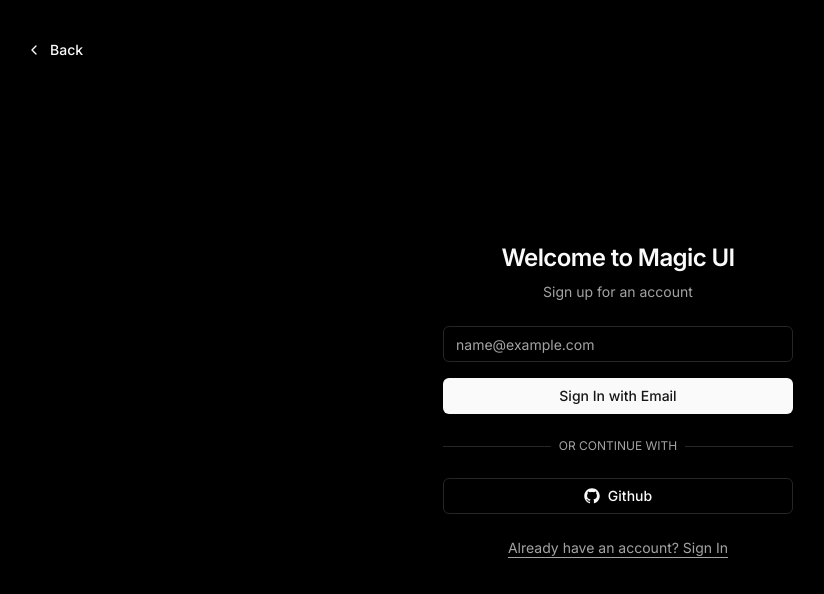
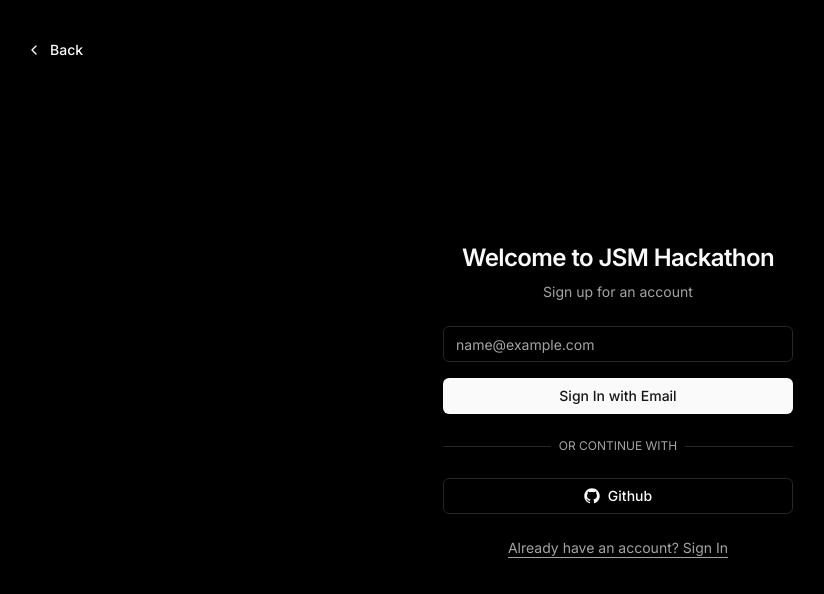
Before and after one commit to dokgu/jsm-hackathon, a Next.js app: page /signup in a window 1280 px wide. Shown: the top 594 px of the page, without its empty margins (22-846 px from the left). Built offline with nearby package versions, Linux system fonts and the light colour scheme.

Commit message:
Update landing page copy

```diff
--- a/app/(auth)/login/page.tsx
+++ b/app/(auth)/login/page.tsx
@@ -6,7 +6,7 @@
 import Link from 'next/link';
 
 export const metadata: Metadata = {
-	title: 'Login | Magic UI',
+	title: 'Login | JSM Hackathon',
 	description: 'Login to your account'
 };
 
--- a/app/(auth)/signin/page.tsx
+++ b/app/(auth)/signin/page.tsx
@@ -6,7 +6,7 @@
 import Link from 'next/link';
 
 export const metadata: Metadata = {
-	title: 'Login | Magic UI',
+	title: 'Login | JSM Hackathon',
 	description: 'Login to your account'
 };
 
--- a/app/(auth)/signup/page.tsx
+++ b/app/(auth)/signup/page.tsx
@@ -6,8 +6,8 @@
 import Link from 'next/link';
 
 export const metadata: Metadata = {
-	title: 'Sign Up | Magic UI',
-	description: 'Sign Up for Magic UI'
+	title: 'Sign Up | JSM Hackathon',
+	description: 'Sign Up for JSM Hackathon'
 };
 
 export default function SignUpPage() {
@@ -24,7 +24,7 @@
 			<div className='mx-auto flex w-full flex-col justify-center gap-6 sm:w-[350px]'>
 				<div className='flex flex-col gap-2 text-center'>
 					{/* <Icons.logo className="mx-auto h-6 w-6" /> */}
-					<h1 className='text-2xl font-semibold tracking-tight'>Welcome to Magic UI</h1>
+					<h1 className='text-2xl font-semibold tracking-tight'>Welcome to JSM Hackathon</h1>
 					<p className='text-sm text-muted-foreground'>Sign up for an account</p>
 				</div>
 				<UserAuthForm />
--- a/app/layout.tsx
+++ b/app/layout.tsx
@@ -10,8 +10,8 @@
 	variable: '--font-sans'
 });
 export const metadata: Metadata = {
-	title: 'Magic UI',
-	description: 'The startup template from Magic UI'
+	title: 'JSM Hackathon',
+	description: 'The startup landing page for JS Hackathon'
 };
 
 export default function RootLayout({
--- a/components/landing/cta-section.tsx
+++ b/components/landing/cta-section.tsx
@@ -151,7 +151,9 @@
 								<HeartHandshake className='mx-auto size-16 text-black dark:text-white lg:size-24' />
 							</div>
 							<div className='z-10 mt-4 flex flex-col items-center text-center text-primary'>
-								<h1 className='text-3xl font-bold lg:text-4xl'>Stop wasting time on design.</h1>
+								<h1 className='text-3xl font-bold lg:text-4xl'>
+									Stop wasting time bootstrapping your startup.
+								</h1>
 								<p className='mt-2'>Start your 7-day free trial. No credit card required.</p>
 								<Link
 									href='#'
--- a/components/landing/hero-section.tsx
+++ b/components/landing/hero-section.tsx
@@ -14,13 +14,13 @@
 		<section id='hero' className='relative mx-auto mt-32 max-w-[80rem] px-6 text-center md:px-8'>
 			<div className='backdrop-filter-[12px] inline-flex h-7 items-center justify-between rounded-full border border-white/5 bg-white/10 px-3 text-xs text-white dark:text-black transition-all ease-in hover:cursor-pointer hover:bg-white/20 group gap-1 translate-y-[-1rem] animate-fade-in opacity-0'>
 				<TextShimmer className='inline-flex items-center justify-center'>
-					<span>✨ Introducing Magic UI Template</span>{' '}
+					<span>✨ Introducing JSM Hackathon</span>{' '}
 					<ArrowRightIcon className='ml-1 size-3 transition-transform duration-300 ease-in-out group-hover:translate-x-0.5' />
 				</TextShimmer>
 			</div>
 			<h1 className='bg-gradient-to-br dark:from-white from-black from-30% dark:to-white/40 to-black/40 bg-clip-text py-6 text-5xl font-medium leading-none tracking-tighter text-transparent text-balance sm:text-6xl md:text-7xl lg:text-8xl translate-y-[-1rem] animate-fade-in opacity-0 [--animation-delay:200ms]'>
-				Magic UI is the new way
-				<br className='hidden md:block' /> to build landing pages.
+				JSM Hackathon is the new way
+				<br className='hidden md:block' /> to quickstart your ideas.
 			</h1>
 			<p className='mb-12 text-lg tracking-tight text-gray-400 md:text-xl text-balance translate-y-[-1rem] animate-fade-in opacity-0 [--animation-delay:400ms]'>
 				Beautifully designed, animated components and templates built with
--- a/components/site-footer.tsx
+++ b/components/site-footer.tsx
@@ -75,10 +75,10 @@
 						<Link href='/' className='flex items-center gap-2'>
 							<img src='https://magicui.design/icon.png' className='h-8 w-8 text-primary' />
 							<span className='self-center text-2xl font-semibold whitespace-nowrap dark:text-white'>
-								Magic UI
+								JSM Hackathon
 							</span>
 						</Link>
-						<p className='max-w-xs'>UI Library for Design Engineers</p>
+						<p className='max-w-xs'>All-in-one platform for startups.</p>
 					</div>
 					<div className='grid grid-cols-1 gap-8 sm:gap-10 sm:grid-cols-3'>
 						{footerNavs.map((nav) => (
@@ -117,7 +117,7 @@
 					<span className='text-sm text-gray-500 sm:text-center dark:text-gray-400'>
 						Copyright © {new Date().getFullYear()}{' '}
 						<Link href='/' className='cursor-pointer'>
-							Magic UI
+							JSM Hackathon
 						</Link>
 						. All Rights Reserved.
 					</span>
--- a/components/site-header.tsx
+++ b/components/site-header.tsx
@@ -100,7 +100,7 @@
 			<header className='fixed left-0 top-0 z-50 w-full translate-y-[-1rem] animate-fade-in border-b opacity-0 backdrop-blur-[12px] [--animation-delay:600ms]'>
 				<div className='container flex h-[3.5rem] items-center justify-between'>
 					<Link className='text-md flex items-center' href='/'>
-						Magic UI
+						JSM Hackathon
 					</Link>
 
 					<div className='ml-auto flex h-full items-center'>
@@ -131,7 +131,7 @@
 					)}>
 					<div className='container flex h-[3.5rem] items-center justify-between'>
 						<Link className='text-md flex items-center' href='/'>
-							Magic UI
+							JSM Hackathon
 						</Link>
 
 						<button className='ml-6 md:hidden' onClick={() => setHamburgerMenuIsOpen((open) => !open)}>
--- a/package.json
+++ b/package.json
@@ -1,5 +1,5 @@
 {
-	"name": "startup-template",
+	"name": "jsm-hackathon",
 	"version": "0.1.0",
 	"private": true,
 	"scripts": {
```
